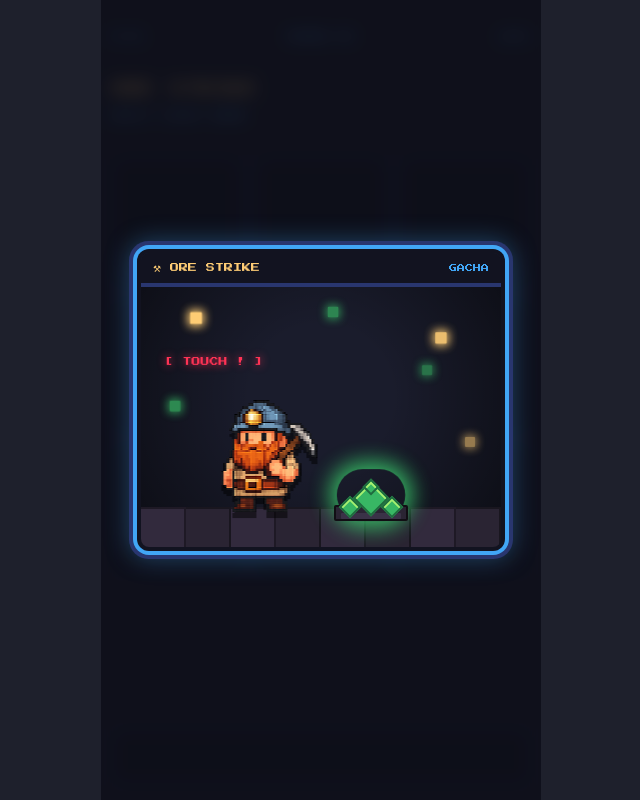
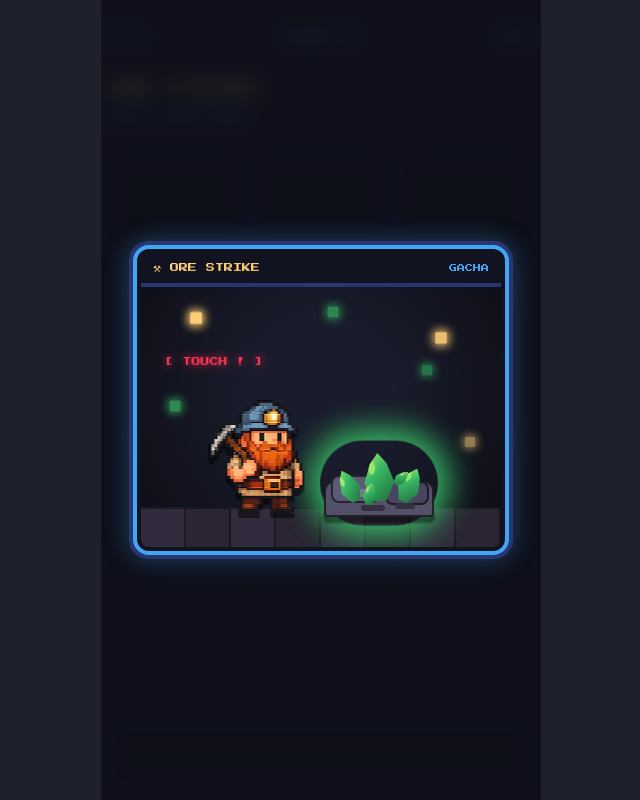
Before and after one commit to Del1618/v0-retro-gacha-mobile-app, a Next.js app: page / in a window 1280 px wide. Shown: the whole page, without its empty margins (319-959 px from the left). Built offline with nearby package versions, Linux system fonts and the light colour scheme.

Commit message:
feat: update dwarf pickaxe animation and ore rock component design

```diff
--- a/app/globals.css
+++ b/app/globals.css
@@ -250,15 +250,17 @@
   animation: ore-pulse 2.2s ease-in-out infinite;
 }
 
-/* ---- Dwarf pickaxe swing (lunges toward ore, repeats) ---- */
+/* ---- Dwarf pickaxe chop (pivots on his feet, swings into the ore, repeats) ---- */
 @keyframes mine-swing {
-  0%   { transform: translate(0, 0) rotate(0deg); }
-  25%  { transform: translate(7px, -4px) rotate(5deg); }   /* wind up & back */
-  52%  { transform: translate(16px, 5px) rotate(11deg); }  /* strike down */
-  64%  { transform: translate(13px, 4px) rotate(9deg); }   /* impact recoil */
-  100% { transform: translate(0, 0) rotate(0deg); }
+  0%   { transform: rotate(-12deg) translateY(-2px); }  /* wind up, lean away */
+  18%  { transform: rotate(-14deg) translateY(-3px); }  /* peak of wind up */
+  46%  { transform: rotate(14deg)  translateY(3px); }   /* chop down into ore */
+  58%  { transform: rotate(17deg)  translateY(4px); }   /* impact thud */
+  70%  { transform: rotate(12deg)  translateY(2px); }   /* recoil */
+  100% { transform: rotate(-12deg) translateY(-2px); }  /* reset for next chop */
 }
 .animate-mine {
+  transform-origin: 70% 100%;
   animation: mine-swing 0.36s ease-in-out 3;
 }
 
--- a/components/gacha-game.tsx
+++ b/components/gacha-game.tsx
@@ -110,15 +110,15 @@ export function GachaGame() {
           </div>
 
           {/* ---- The target green ore ---- */}
-          <div className="absolute bottom-[26px] left-[64%] z-10 -translate-x-1/2">
+          <div className="absolute bottom-[20px] left-[66%] z-10 -translate-x-1/2">
             <div key={sparkKey} className={sparkKey > 0 && !broken ? "animate-ore-hit" : ""}>
               <OreRock hits={hits} broken={broken} />
             </div>
           </div>
 
-          {/* spark burst lands on the ore each swing */}
+          {/* spark burst lands on the ore (dwarf side) each chop */}
           {sparkKey > 0 && phase === "striking" && (
-            <SparkBurst key={sparkKey} top="74%" left="64%" />
+            <SparkBurst key={sparkKey} top="58%" left="60%" />
           )}
 
           {/* ---- The dwarf ---- */}
@@ -147,7 +147,7 @@ export function GachaGame() {
                 width={132}
                 height={132}
                 priority
-                className="pixelated h-[132px] w-[132px] drop-shadow-[0_6px_0_rgba(0,0,0,0.5)]"
+                className="pixelated h-[132px] w-[132px] scale-x-[-1] drop-shadow-[0_6px_0_rgba(0,0,0,0.5)]"
               />
             </span>
           </button>
--- a/components/ore-rock.tsx
+++ b/components/ore-rock.tsx
@@ -1,37 +1,52 @@
 "use client"
 
-const GREEN = "#38b764"
-const GREEN_LIGHT = "#a7f070"
-const GREEN_DARK = "#1f6b3e"
+const GEM = "#38b764"
+const GEM_LIGHT = "#a7f070"
+const GEM_DARK = "#1f6b3e"
+
+// Elongated crystal gem shape (pointed top, faceted body).
+const GEM_CLIP = "polygon(50% 0, 78% 22%, 100% 62%, 70% 100%, 30% 100%, 0 62%, 22% 22%)"
 
 // Scatter vectors for the shatter fragments.
 const FRAGMENTS = [
-  { dx: -32, dy: -26, rot: "-120deg", size: 10 },
-  { dx: 30, dy: -30, rot: "140deg", size: 12 },
-  { dx: -22, dy: -10, rot: "80deg", size: 8 },
-  { dx: 24, dy: -8, rot: "-60deg", size: 9 },
-  { dx: 0, dy: -34, rot: "200deg", size: 11 },
+  { dx: -40, dy: -34, rot: "-130deg", size: 14 },
+  { dx: 42, dy: -38, rot: "150deg", size: 16 },
+  { dx: -28, dy: -14, rot: "90deg", size: 11 },
+  { dx: 32, dy: -10, rot: "-70deg", size: 12 },
+  { dx: 2, dy: -44, rot: "210deg", size: 15 },
+  { dx: -14, dy: -24, rot: "40deg", size: 9 },
 ]
 
-function Crystal({
+function Gem({
   className,
-  size,
+  w,
+  h,
+  rotate = 0,
 }: {
   className: string
-  size: number
+  w: number
+  h: number
+  rotate?: number
 }) {
   return (
     <span
-      className={`absolute rotate-45 border-2 ${className}`}
+      className={`absolute ${className}`}
       style={{
-        width: size,
-        height: size,
-        backgroundColor: GREEN,
-        borderColor: GREEN_DARK,
-        boxShadow: `inset 2px 2px 0 ${GREEN_LIGHT}`,
+        width: w,
+        height: h,
+        transform: `rotate(${rotate}deg)`,
+        clipPath: GEM_CLIP,
+        background: `linear-gradient(135deg, ${GEM_LIGHT} 0%, ${GEM} 42%, ${GEM_DARK} 100%)`,
+        filter: `drop-shadow(0 0 5px ${GEM})`,
       }}
       aria-hidden="true"
-    />
+    >
+      {/* facet highlight */}
+      <span
+        className="absolute left-[14%] top-[10%] h-[34%] w-[26%]"
+        style={{ background: GEM_LIGHT, clipPath: GEM_CLIP, opacity: 0.85 }}
+      />
+    </span>
   )
 }
 
@@ -43,35 +58,44 @@ export function OreRock({
   broken: boolean
 }) {
   return (
-    <div className="relative h-[56px] w-[74px] [image-rendering:pixelated]" aria-hidden="true">
+    <div className="relative h-[92px] w-[124px] [image-rendering:pixelated]" aria-hidden="true">
       {/* glow halo */}
       {!broken && (
         <div
-          className="animate-ore-pulse pointer-events-none absolute inset-x-2 bottom-1 top-2 rounded-full"
-          style={{ boxShadow: `0 0 18px 6px ${GREEN}` }}
+          className="animate-ore-pulse pointer-events-none absolute inset-x-3 bottom-2 top-3 rounded-full"
+          style={{ boxShadow: `0 0 26px 10px ${GEM}` }}
         />
       )}
 
-      {/* rock base */}
-      <div className="absolute bottom-0 left-1/2 h-4 w-[74px] -translate-x-1/2 rounded-[2px] border-2 border-black/60 bg-[#2a2433]" />
-      <div className="absolute bottom-[2px] left-1/2 h-1.5 w-[60px] -translate-x-1/2 rounded-[1px] bg-[#3a3247]" />
+      {/* ---- Rocky boulder base (stacked irregular blocks) ---- */}
+      {/* shadow on ground */}
+      <div className="absolute bottom-1 left-1/2 h-3 w-[112px] -translate-x-1/2 rounded-full bg-black/40 blur-[1px]" />
+      {/* main mound */}
+      <div className="absolute bottom-[10px] left-1/2 h-9 w-[110px] -translate-x-1/2 rounded-t-[10px] rounded-b-[4px] border-2 border-black/60 bg-[#54506a]" />
+      {/* left hump */}
+      <div className="absolute bottom-[24px] left-[14px] h-7 w-12 rounded-[8px] border-2 border-black/60 bg-[#5e5a76]" />
+      {/* right hump */}
+      <div className="absolute bottom-[22px] right-[12px] h-6 w-11 rounded-[8px] border-2 border-black/60 bg-[#494560]" />
+      {/* highlight + shading speckles */}
+      <div className="absolute bottom-[30px] left-[26px] h-2 w-7 rounded-full bg-[#7a7592]" />
+      <div className="absolute bottom-[16px] left-[44px] h-1.5 w-6 rounded-full bg-[#34303f]" />
+      <div className="absolute bottom-[18px] right-[26px] h-1.5 w-5 rounded-full bg-[#34303f]" />
 
       {broken ? (
         <>
-          {/* leftover stub */}
-          <Crystal className="bottom-3 left-1/2 -translate-x-1/2 opacity-60" size={10} />
+          {/* leftover embedded stub */}
+          <Gem className="bottom-[26px] left-1/2 -translate-x-1/2 opacity-70" w={16} h={20} />
           {/* flying fragments */}
           {FRAGMENTS.map((f, i) => (
             <span
               key={i}
-              className="animate-shatter absolute bottom-4 left-1/2 rotate-45 border-2"
+              className="animate-shatter absolute bottom-[34px] left-1/2"
               style={{
                 width: f.size,
-                height: f.size,
+                height: f.size * 1.3,
                 marginLeft: -f.size / 2,
-                backgroundColor: GREEN,
-                borderColor: GREEN_DARK,
-                boxShadow: `inset 2px 2px 0 ${GREEN_LIGHT}`,
+                clipPath: GEM_CLIP,
+                background: `linear-gradient(135deg, ${GEM_LIGHT} 0%, ${GEM} 45%, ${GEM_DARK} 100%)`,
                 ["--dx" as string]: `${f.dx}px`,
                 ["--dy" as string]: `${f.dy}px`,
                 ["--rot" as string]: f.rot,
@@ -82,21 +106,26 @@ export function OreRock({
         </>
       ) : (
         <>
-          {/* crystal cluster */}
-          <Crystal className="bottom-1.5 left-2" size={16} />
-          <Crystal className="bottom-1.5 right-2" size={16} />
-          <Crystal className="bottom-2.5 left-1/2 -translate-x-1/2" size={26} />
-          {/* top spike */}
-          <Crystal className="bottom-7 left-1/2 -translate-x-1/2" size={12} />
+          {/* ---- Embedded emerald crystal cluster ---- */}
+          {/* big central spire */}
+          <Gem className="bottom-[26px] left-1/2 -translate-x-1/2" w={30} h={48} rotate={-4} />
+          {/* left crystal leaning out */}
+          <Gem className="bottom-[24px] left-[22px]" w={20} h={34} rotate={-26} />
+          {/* right crystal leaning out */}
+          <Gem className="bottom-[24px] right-[20px]" w={22} h={36} rotate={24} />
+          {/* small front shard */}
+          <Gem className="bottom-[22px] left-[46px]" w={14} h={22} rotate={8} />
+          {/* tiny accent */}
+          <Gem className="bottom-[40px] right-[34px]" w={11} h={18} rotate={48} />
 
           {/* progressive cracks */}
           {hits >= 1 && (
-            <span className="absolute bottom-3 left-1/2 h-7 w-[2px] -translate-x-1/2 rotate-[18deg] bg-black/70" />
+            <span className="absolute bottom-[34px] left-1/2 h-9 w-[2px] -translate-x-1/2 rotate-[16deg] bg-black/75" />
           )}
           {hits >= 2 && (
             <>
-              <span className="absolute bottom-4 left-1/2 h-5 w-[2px] -translate-x-1/2 -rotate-[28deg] bg-black/70" />
-              <span className="absolute bottom-2 left-[58%] h-3 w-[2px] rotate-[60deg] bg-black/60" />
+              <span className="absolute bottom-[40px] left-1/2 h-7 w-[2px] -translate-x-1/2 -rotate-[30deg] bg-black/75" />
+              <span className="absolute bottom-[30px] left-[56%] h-5 w-[2px] rotate-[64deg] bg-black/65" />
             </>
           )}
         </>
```
